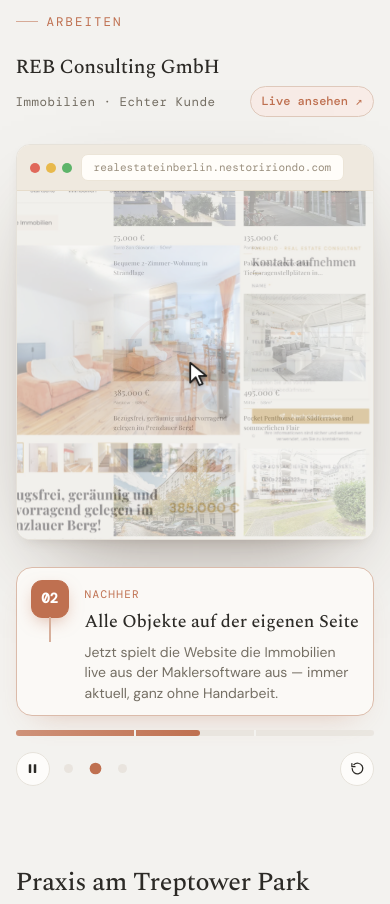
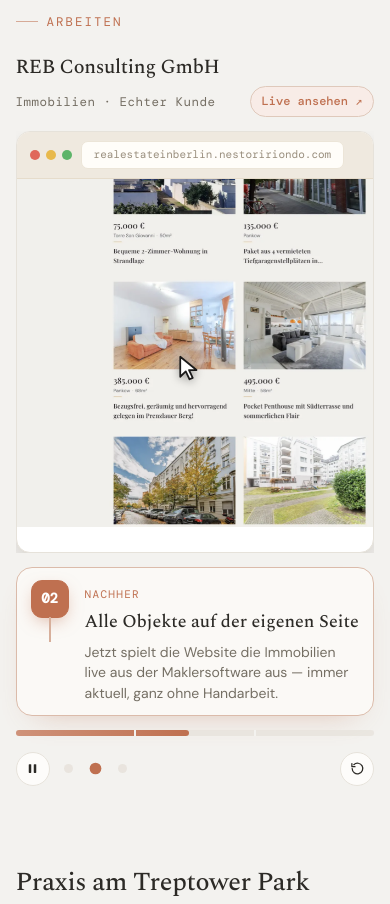
Before and after one commit to nestoririondo/portfolio2026, a React (Vite) app: page / in a window 390 px wide. Shown: the part 1080-1984 px from the top of the page. Built offline with nearby package versions, Linux system fonts and the light colour scheme.

Commit message:
feat: adjust animation timing and improve mobile layout for better user experience

```diff
--- a/src/components/sections/arbeiten/StickyCase.tsx
+++ b/src/components/sections/arbeiten/StickyCase.tsx
@@ -41,7 +41,7 @@
 const BEATS = [
   { p0: 0, p1: SEG[0], ms: 2500 }, // 01 Vorher holds
   { p0: SEG[0], p1: SEG[0], ms: 1300 }, // 02 opens on the homepage hero — holds before the cursor moves
-  { p0: SEG[0], p1: SEG[1], ms: 5000 }, // 02 click-through plays the path
+  { p0: SEG[0], p1: SEG[1], ms: 6000 }, // 02 click-through plays the path — slower so the cursor moves feel natural, not snappy
   { p0: SEG[1], p1: PHONE_AT, ms: 900 }, //    "Anfrage gesendet" rests on desktop
   { p0: PHONE_AT, p1: 1, ms: 3200 }, // 03 phone rises, banner drops, holds
 ];
@@ -171,15 +171,27 @@
  */
 const ClickThrough = memo(function ClickThrough({
   register,
+  fill,
 }: {
   register: (set: (p: number) => void) => void;
+  fill?: boolean;
 }) {
   const [p, setP] = useState(0);
   useEffect(() => register(setP), [register]);
   return (
-    <div style={{ ...cardStyle, width: "100%" }}>
+    <div
+      style={{
+        ...cardStyle,
+        width: "100%",
+        // on mobile the card fills the (clipped) stage so there's no dead gap and
+        // nothing overflows; the site shows from the top and clips at the bottom
+        ...(fill ? { height: "100%", display: "flex", flexDirection: "column" } : null),
+      }}
+    >
       {chromeBar("realestateinberlin.nestoririondo.com")}
-      <RebInteraction progress={p} />
+      <div style={fill ? { flex: "1 1 auto", minHeight: 0, overflow: "hidden" } : undefined}>
+        <RebInteraction progress={p} />
+      </div>
     </div>
   );
 });
@@ -635,18 +647,26 @@
 
         {/* 02 — Jetzt: simulierter Klickpfad (Start → Properties → Objekt) */}
         <div style={{ ...layer(showDesktop), display: "grid", placeItems: "center" }}>
-          <ClickThrough register={register} />
+          <ClickThrough register={register} fill={mobile} />
         </div>
 
         {/* 03 — Mobil, with a soft ambient backdrop behind the phone. The
             phone fades in a beat after the desktop view starts clearing. */}
-        <div style={{ ...layer(showPhone, 0.18), display: "grid", placeItems: "center" }}>
+        <div
+          style={{
+            ...layer(showPhone, 0.18),
+            display: "grid",
+            // on mobile the phone is taller than the (clipped) stage — top-align
+            // it so the notification banner always shows and only the bottom clips
+            placeItems: mobile ? "start center" : "center",
+          }}
+        >
           <MobileAmbientBackdrop />
           <div
             className={"case-phone-rise" + (showPhone ? " is-active" : "")}
             style={{ position: "relative", zIndex: 2 }}
           >
-            <PhoneFrame width={mobile ? 200 : 252}>
+            <PhoneFrame width={mobile ? 178 : 252}>
               <RebMobile showNotification={notify} />
             </PhoneFrame>
           </div>
--- a/src/index.css
+++ b/src/index.css
@@ -51,6 +51,9 @@
 .case-mobile__stage {
   flex: 1 1 auto;
   min-height: 0;
+  /* clip the visual so a mockup taller than the stage can never spill onto the
+     chapter card or controls below it */
+  overflow: hidden;
 }
 /* clip (not hidden) stops decorative bleed from causing horizontal scroll
    without creating a scroll container — so position: sticky keeps working.
@@ -864,7 +867,7 @@
 }
 .case-step--compact {
   padding: 12px 14px;
-  min-height: 122px;
+  min-height: 104px;
   align-items: flex-start;
   background: color-mix(in oklab, var(--paper) 88%, transparent);
   border-color: color-mix(in oklab, var(--accent) 26%, var(--line));
```
